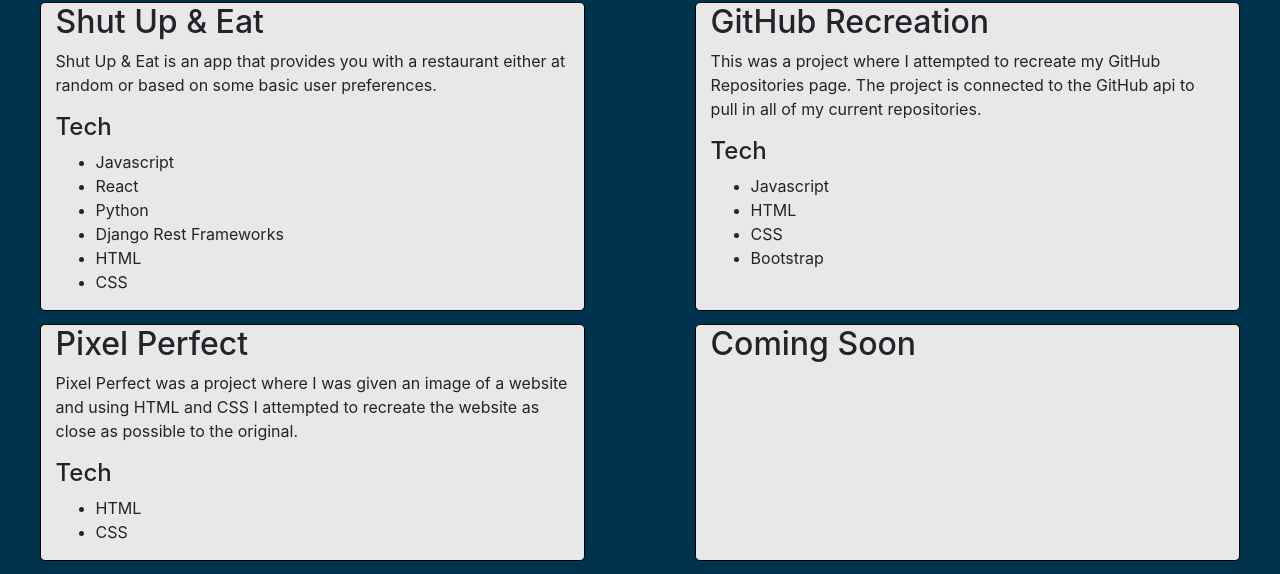
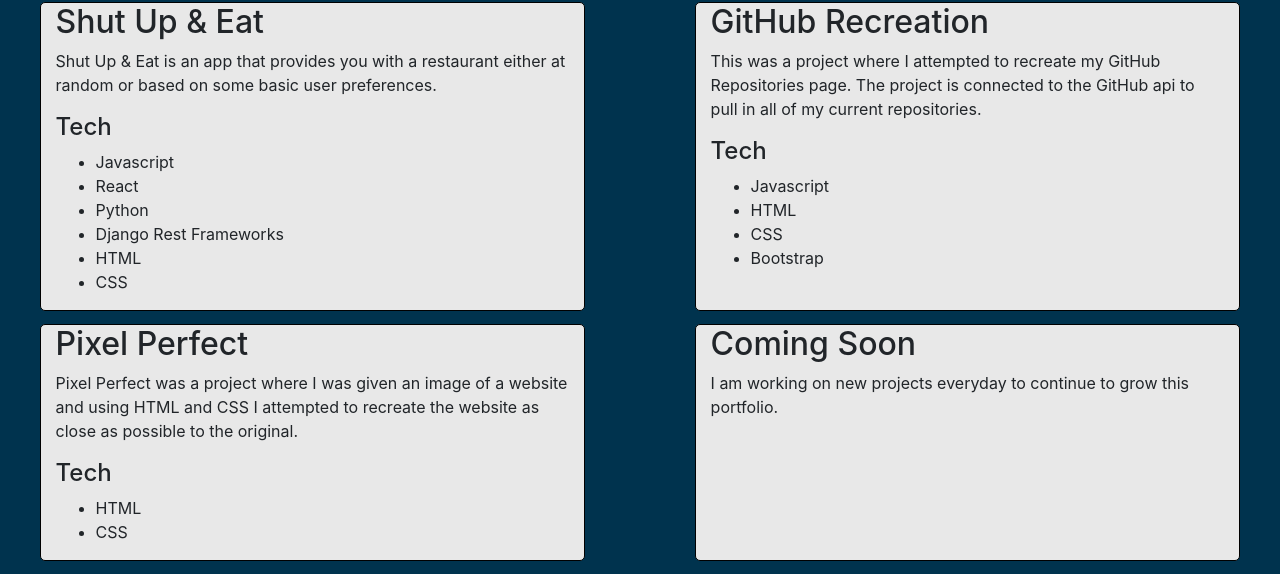
Before and after one commit to CalebCraigo/portfolio, a plain HTML site: page index.html in a window 1280 px wide. Shown: the part 316-890 px from the top of the page. Drawn offline with nearby package versions, Linux system fonts and the light colour scheme.

Commit message:
updated text

```diff
--- a/index.html
+++ b/index.html
@@ -63,6 +63,7 @@
         </div>
         <a class='boxes col-md-5 col-sm-4'>
           <h2>Coming Soon</h2>
+          <p>I am working on new projects everyday to continue to grow this portfolio.</p>
         </a>
       </div>
     </main>
```
